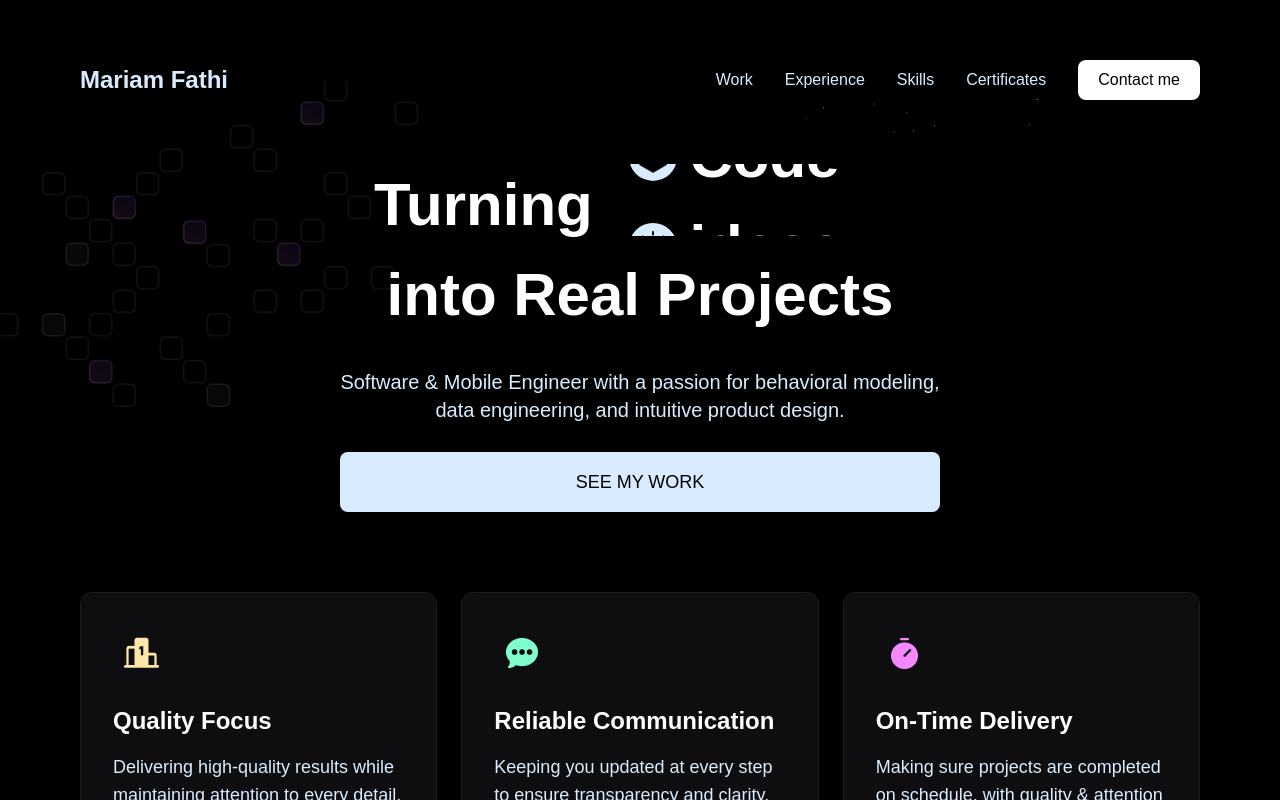
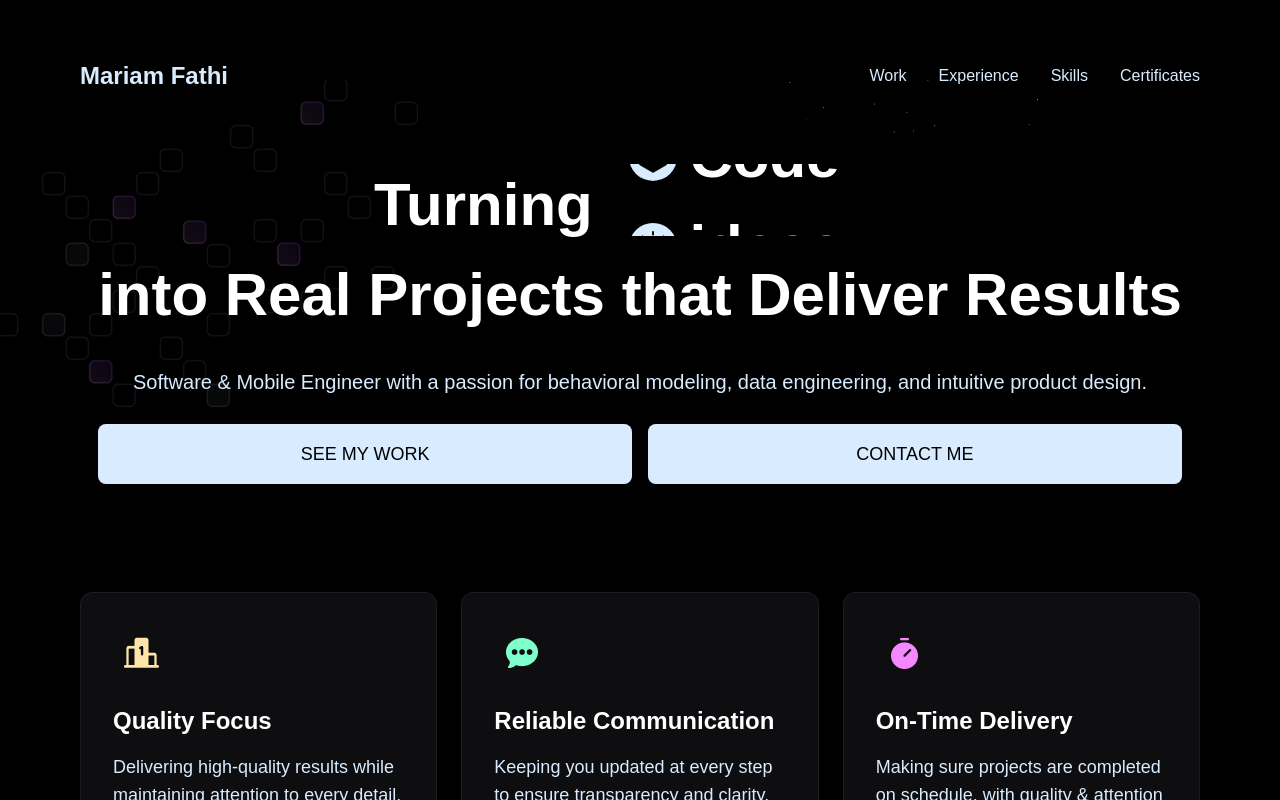
Before and after one commit to Mariam-Fathi/mf-portfolio, a Next.js app: page / in a window 1280 px wide. Shown: the top 800 px of the page. Built offline with nearby package versions, Linux system fonts and the light colour scheme; a web font is replaced by a local one.

Commit message:
update hero section

```diff
--- a/src/components/Button.tsx
+++ b/src/components/Button.tsx
@@ -39,7 +39,7 @@ const Button = ({ text, className, id, link }: ButtonProps) => {
                 <div className="bg-circle" />
                 <p className="text">{text}</p>
                 <div className="arrow-wrapper">
-                    {text === 'See My Work'?<img src="/images/arrow-down.svg" alt="arrow" />:
+                    {text === 'See My Work' || text==='Contact Me'?<img src="/images/arrow-down.svg" alt="arrow" />:
                         (
                             <div>
                                 <ArrowUpRight color={'black'}/>
--- a/src/components/Hero.tsx
+++ b/src/components/Hero.tsx
@@ -46,21 +46,26 @@ const Hero = () => {
         </span>
     </span>{" "}
                             </h1>
-                            into Real Projects
+                            into Real Projects that Deliver Results
 
                         </div>
 
                         <p className="text-white-50 md:text-xl relative z-10 pointer-events-none">
-                            Software & Mobile Engineer with a passion for behavioral modeling, <br/>data engineering, and intuitive product design.
+                            Software & Mobile Engineer with a passion for behavioral modeling, data engineering, and intuitive product design.
 
 
                         </p>
 
-                        <div className={'w-full justify-center items-center'}>
+                        <div className={'w-full justify-center items-center flex gap-4 mb-6'}>
                             <Button
                                 text="See My Work"
-                                className="md:w-80 md:h-16 w-60 h-12"
+                                className="md:w-1/2 md:h-16 w-60 h-12"
                                 id="work"
+                            />
+                            <Button
+                                text="Contact Me"
+                                className="md:w-1/2 md:h-16 w-60 h-12"
+                                id="contact"
                             />
                         </div>
 
--- a/src/components/Navbar.tsx
+++ b/src/components/Navbar.tsx
@@ -42,11 +42,7 @@ const NavBar = () => {
                             </li>
                         ))}
                     </ul>
-                    <a href="#contact" className="contact-btn group ml-8">
-                        <div className="inner">
-                            <span>Contact me</span>
-                        </div>
-                    </a>
+
                 </nav>
 
                 <a href="#contact" className="contact-btn group md:hidden">
```
